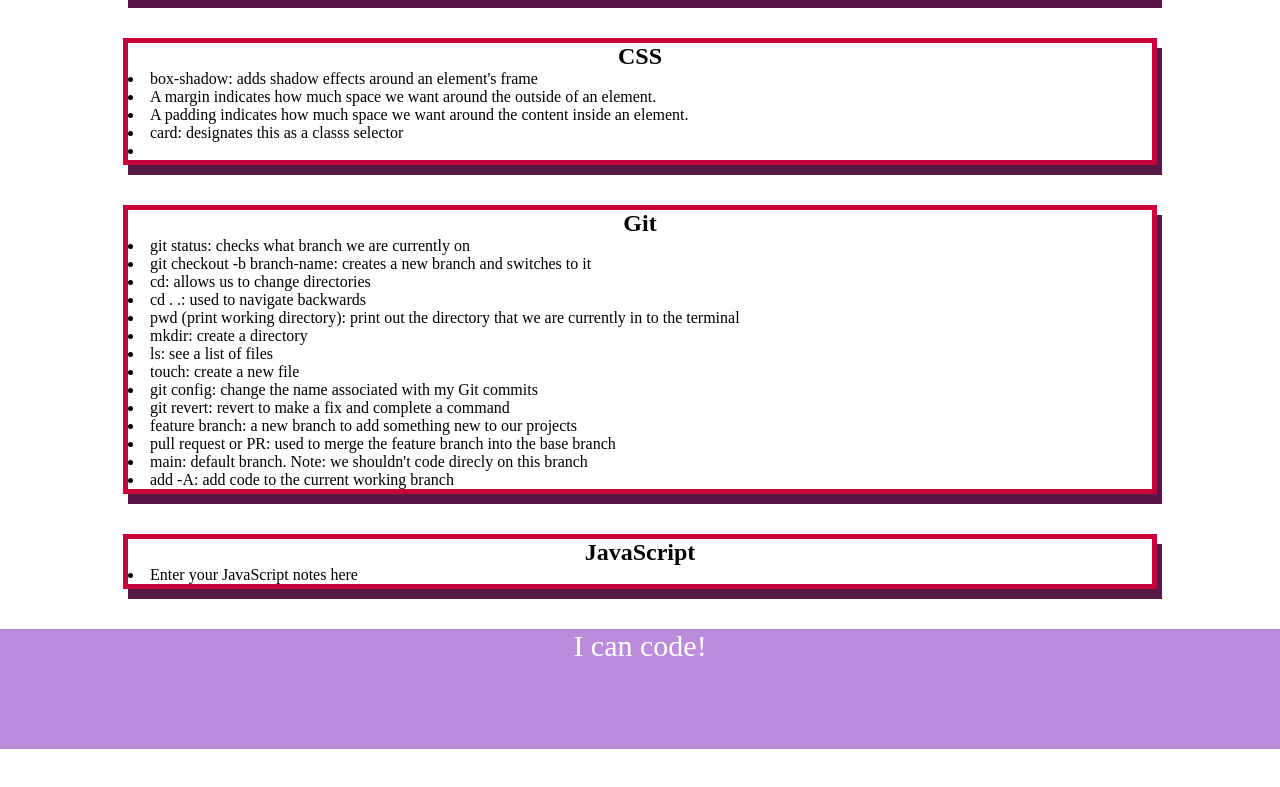
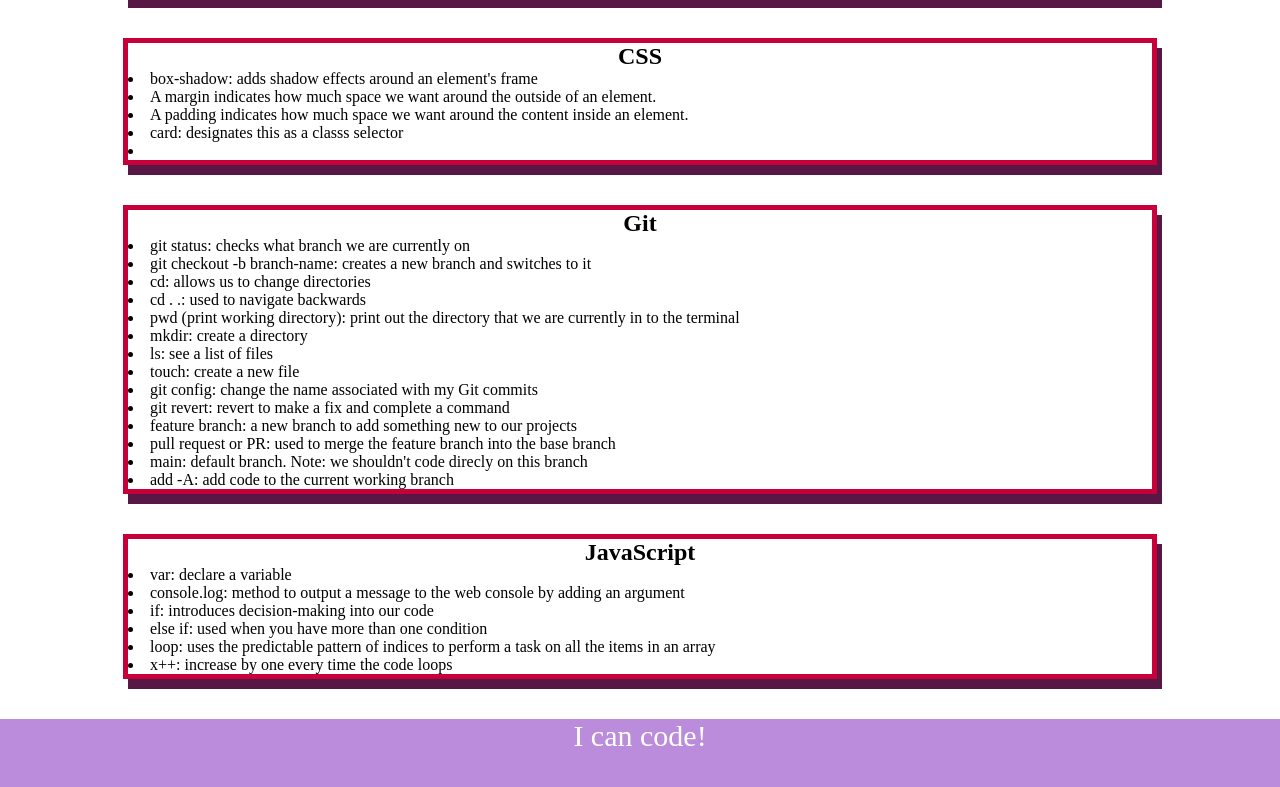
Before and after one commit to Vineysha/prework-study-guide, a plain HTML site: page prework-study-guide/index.html in a window 1280 px wide. Shown: the part 505-1292 px from the top of the page. Before the commit the page ends 1254 px from the top, so only its background shows below. Drawn offline with Linux system fonts and the light colour scheme.

Commit message:
added JavaScript to project

```diff
--- /dev/null
+++ b/prework-study-guide/assets/script.js
@@ -0,0 +1,19 @@
+var topics = ['HTML', 'CSS', 'Git', 'JavaScript'];
+
+for (var x = 0; x < topics.length; x++) {
+ console.log(topics[x]);
+}
+
+/*
+if (topic === 'HTML') {
+ console.log("Let's study HTML!");
+} else if (topic === 'CSS') {
+ console.log("Let's study CSS!");
+} else if (topic === 'Git') {
+ console.log("Let's study Git!");
+} else if (topic === 'JavaScript') {
+ console.log("Let's study JavaScript!");
+} else {
+ console.log('Please try again!');
+}
+*/
--- a/prework-study-guide/index.html
+++ b/prework-study-guide/index.html
@@ -12,6 +12,7 @@
     <header id="top">
       <h1>Prework Study Guide</h1>
       <img src="./assets/bowtie-cat.png" alt="Profile image of cat wearing a bow tie." />
+      <h2>✨ Open the Console to See What's Happening ✨</h2>
     </header>
     <main>
       <section class="card" id="html-section">
@@ -78,7 +79,12 @@
       <section class="card" id="javascript-section">
         <h2>JavaScript</h2>
         <ul>
-        <li>Enter your JavaScript notes here</li>
+        <li>var: declare a variable</li>
+        <li>console.log: method to output a message to the web console by adding an argument</li>
+        <li>if: introduces decision-making into our code</li>
+        <li>else if: used when you have more than one condition</li>
+        <li>loop: uses the predictable pattern of indices to perform a task on all the items in an array</li>
+        <li>x++: increase by one every time the code loops</li>
         </ul>
 
       </section>
@@ -87,5 +93,6 @@
     <footer>
       <p>I can code!</p>
     </footer>
+    <script src="./assets/script.js"></script>
   </body>
 </html>
```
